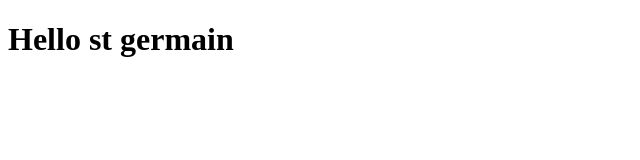
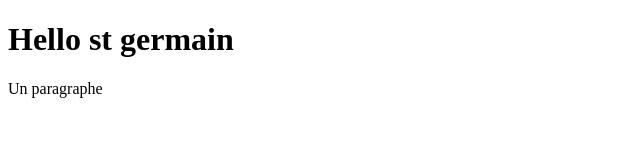
Before and after one commit to erwincalvez/diapason, a plain HTML site: page index.html in a window 1280 px wide. Shown: the whole page, without its empty margins (0-640 px from the left). Drawn offline with Linux system fonts and the light colour scheme.

Commit message:
ajout d'un paragraphe

```diff
--- a/index.html
+++ b/index.html
@@ -7,6 +7,7 @@
   <body>
     <header>
       <h1>Hello st germain</h1>
+      <p>Un paragraphe</p>
     </header>
 
   </body>
```
